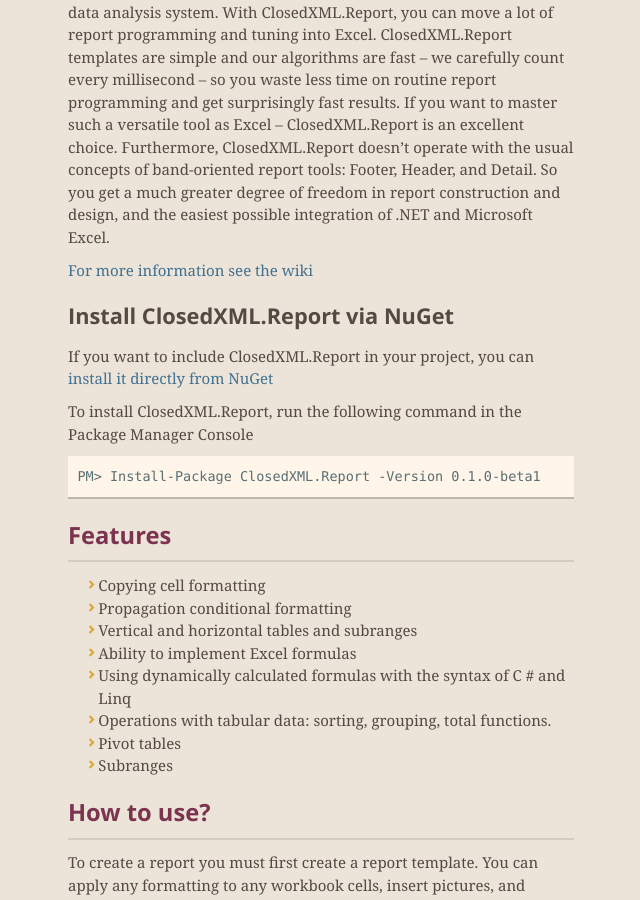
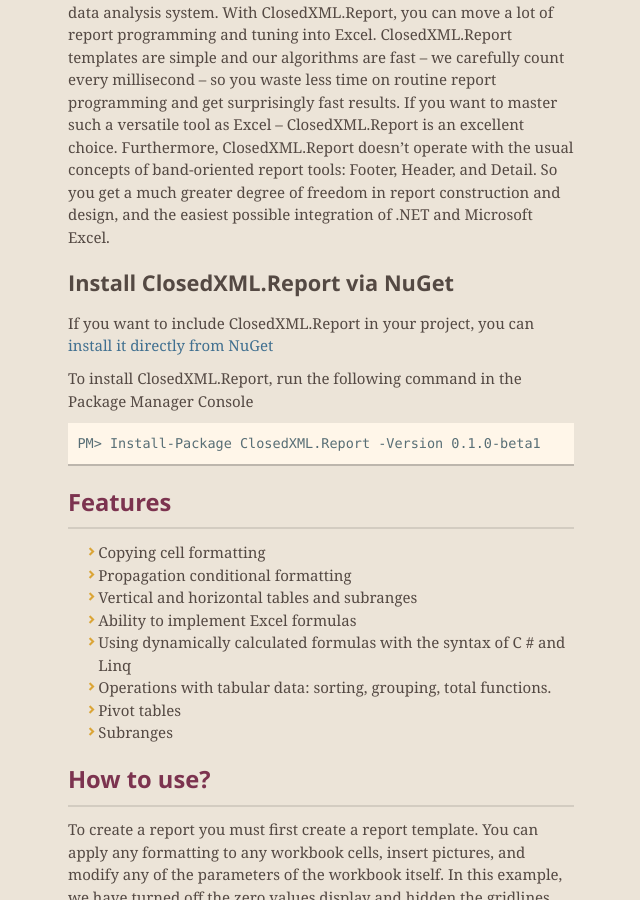
Before and after one commit to ClosedXML/ClosedXML.Report, a Jekyll site: the page built from docs/en/Quick-start.md, in a window 1280 px wide and 900 px high, scrolled down 557 px. Shown: the whole window, without its empty margins (319-959 px from the left). Built offline with Jekyll 4.4.1, drawn with Linux system fonts in a browser that asks for light colours.

Commit message:
Update Quick-start.md

```diff
--- a/docs/en/Quick-start.md
+++ b/docs/en/Quick-start.md
@@ -18,8 +18,6 @@ millisecond – so you waste less time on routine report programming and get sur
 to master such a versatile tool as Excel – ClosedXML.Report is an excellent choice.
 Furthermore, ClosedXML.Report doesn’t operate with the usual concepts of band-oriented report tools: Footer, Header,
 and Detail. So you get a much greater degree of freedom in report construction and design, and the easiest possible integration of .NET and Microsoft Excel.
-
-[For more information see the wiki](https://github.com/closedxml/closedxml.report/wiki)
 
 ### Install ClosedXML.Report via NuGet
 
```
